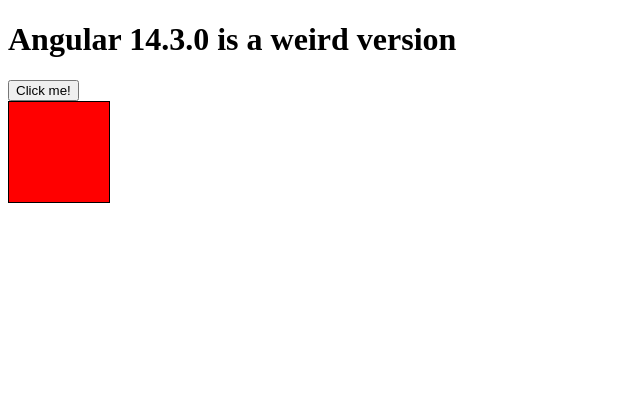
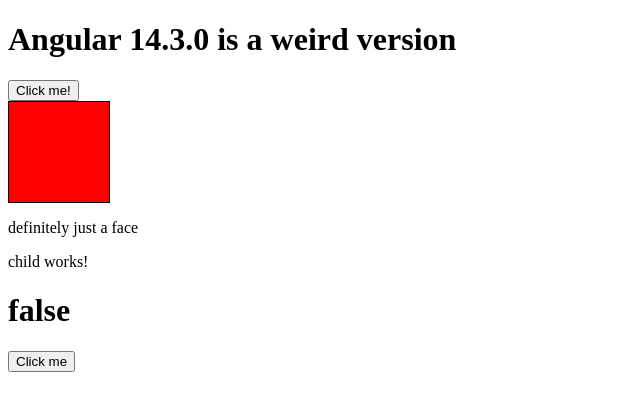
Before and after one commit to SJcoded/angular-firebaseio, an Angular app: page /yes in a window 1280 px wide. Shown: the top 410 px of the page, without its empty margins (0-640 px from the left). Built offline with nearby package versions, Linux system fonts and the light colour scheme.

Commit message:
Pass data from parent to child and vice versa

```diff
--- a/src/app/app.module.ts
+++ b/src/app/app.module.ts
@@ -7,6 +7,7 @@
 import { BiggerDirective } from './bigger.directive';
 import { ColourPipe } from './colour.pipe';
 import { FirstLookComponent } from './first-look/first-look.component';
+import { ChildComponent } from './child/child.component';
 
 @NgModule({
   declarations: [
@@ -14,7 +15,8 @@
     HomeComponent,
     BiggerDirective,
     ColourPipe,
-    FirstLookComponent
+    FirstLookComponent,
+    ChildComponent
   ],
   imports: [
     BrowserModule,
--- /dev/null
+++ b/src/app/child/child.component.html
@@ -0,0 +1,5 @@
+<p>child works!</p>
+
+<h1>{{clicked}}</h1>
+
+<button (click)="sendClick()">Click me</button>
--- /dev/null
+++ b/src/app/child/child.component.ts
@@ -0,0 +1,19 @@
+import { Component, OnInit, Input, Output, EventEmitter } from '@angular/core';
+
+@Component({
+  selector: 'app-child',
+  templateUrl: './child.component.html',
+  styleUrls: ['./child.component.scss']
+})
+export class ChildComponent {
+  @Input() clicked: boolean|undefined;
+
+  message: string = 'Niggface';
+
+  @Output() clickEvent = new EventEmitter<string>();
+
+
+  sendClick() {
+    this.clickEvent.emit(this.message);
+  }
+}
--- a/src/app/home/home.component.html
+++ b/src/app/home/home.component.html
@@ -32,3 +32,10 @@
     </p>
 
 </div>
+
+<p>{{message}}</p>
+
+
+<app-child [clicked]="clicked" (clickEvent)="recieveMessage($event)">
+
+</app-child>
--- a/src/app/home/home.component.ts
+++ b/src/app/home/home.component.ts
@@ -1,5 +1,6 @@
-import { Component, DoCheck, OnInit } from '@angular/core';
+import { Component, DoCheck, OnInit, Input } from '@angular/core';
 import { VERSION } from '@angular/compiler';
+
 
 @Component({
   selector: 'app-home',
@@ -12,12 +13,20 @@
   clicked = false;
   title = `Angular ${VERSION.full} is a weird version`;
   colour = 'red';
+  message = 'definitely just a face'
 
   me = {
     name: 'SJ Triffon',
     title: 'Software Engineer',
     email: 'who@sjcoded.com',
   }
+
+  recieveMessage($event: string) {
+    this.message = $event;
+  }
+
+
+
 
   changeColour() {
     this.colour = this.colour === 'red' ? 'green' : 'red';
```
Also changed, not shown: src/app/child/child.component.scss (added), 1 other file (tests, documents, lock files or other folders).
